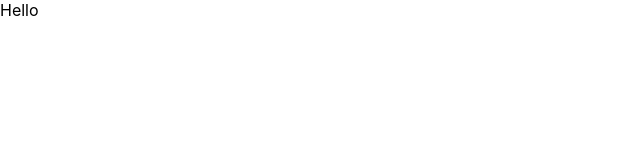
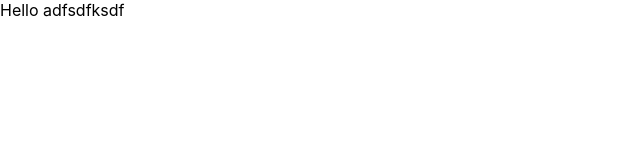
Before and after one commit to MarcinZbor/goit-react-hw-02-feedback, a React (Create React App) app: page / in a window 1280 px wide. Shown: the top 160 px of the page, without its empty margins (0-640 px from the left). Built offline with nearby package versions, Linux system fonts and the light colour scheme.

Commit message:
Update App.jsx
ew

```diff
--- a/src/components/App.jsx
+++ b/src/components/App.jsx
@@ -4,7 +4,7 @@ import React from 'react';
 const App = () => {
   return (
     <>
-    Hello
+    Hello adfsdfksdf
     </>
   );
 };
```
